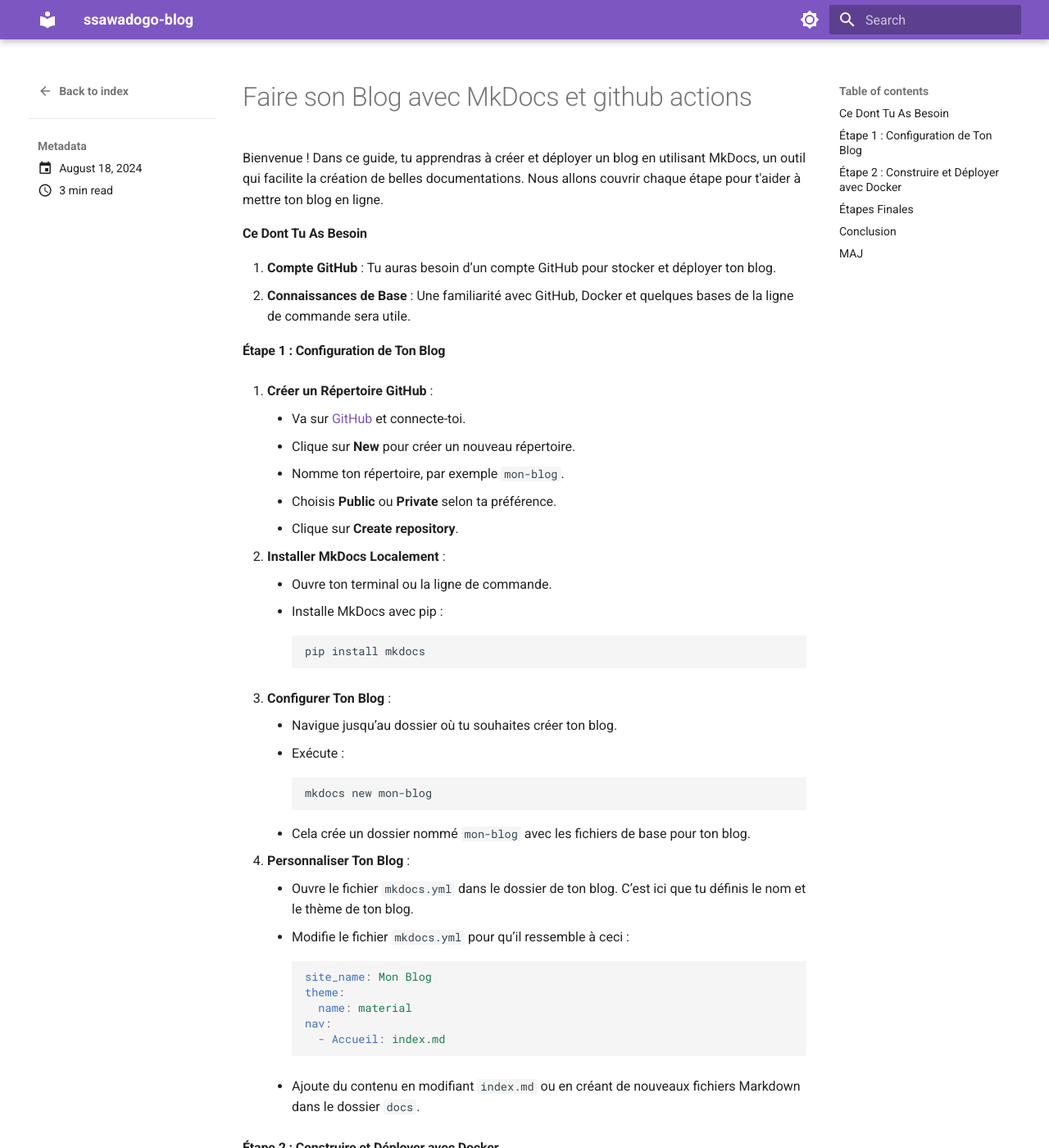
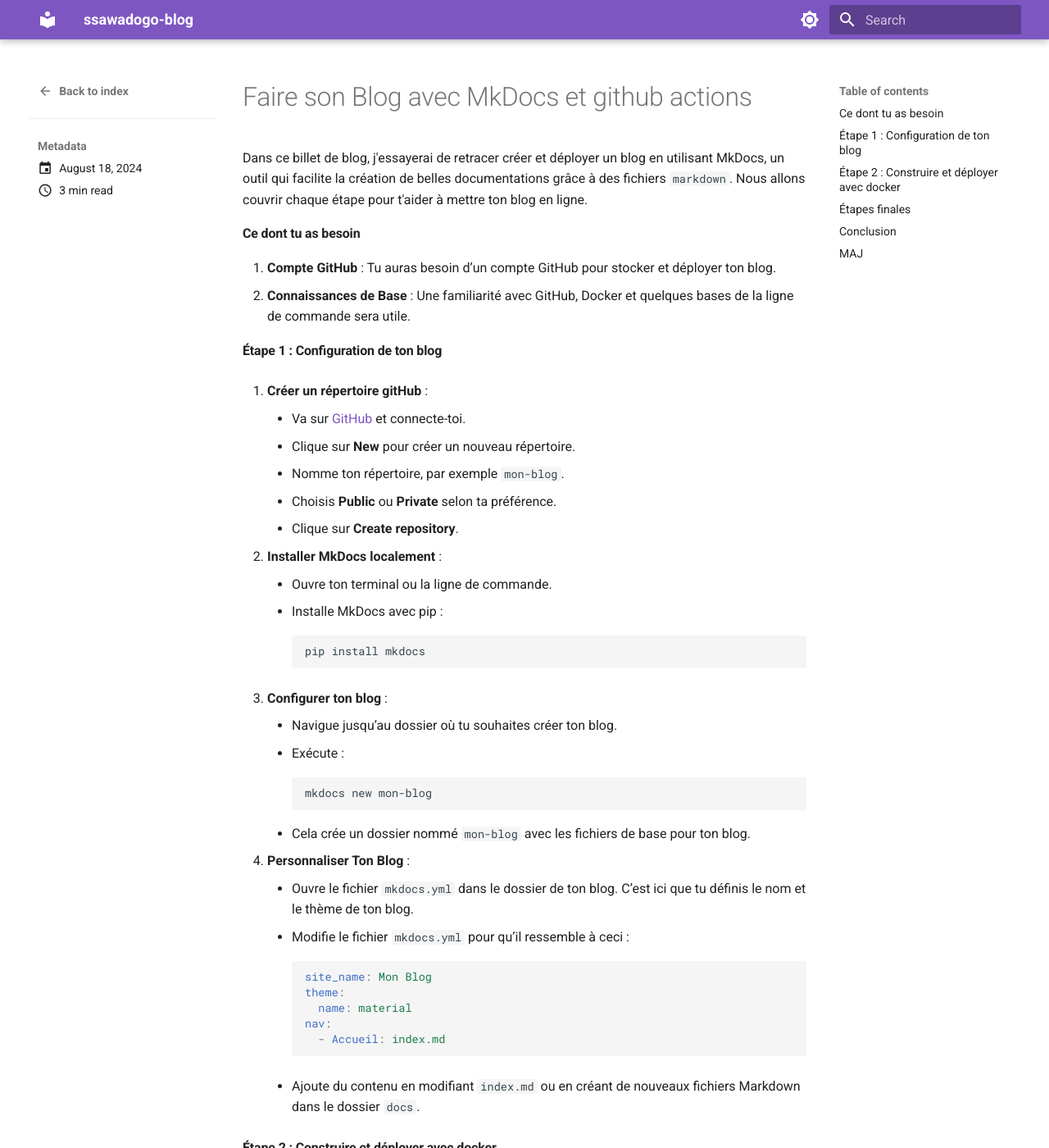
Before and after one commit to sawallesalfo/blog, an MkDocs documentation site: the page built from docs/posts/build_your_blog.md, in a window 1280 px wide and 1400 px high. Shown: the whole window at 82% size. Built offline with MkDocs 1.6.1 and Material for MkDocs 9.7.7, drawn with Linux system fonts in a browser that asks for light colours; some of the changed text lies outside the part shown.

Commit message:
:sparkles: translate article blog

````diff
--- a/docs/posts/build_your_blog.md
+++ b/docs/posts/build_your_blog.md
@@ -9,31 +9,31 @@ catégories :
 
 # Faire son Blog avec MkDocs et github actions
 
-Bienvenue ! Dans ce guide, tu apprendras à créer et déployer un blog en utilisant MkDocs, un outil qui facilite la création de belles documentations. Nous allons couvrir chaque étape pour t'aider à mettre ton blog en ligne.
+Dans ce billet de blog, j'essayerai de retracer  créer et déployer un blog en utilisant MkDocs, un outil qui facilite la création de belles documentations grâce à des fichiers `markdown`. Nous allons couvrir chaque étape pour t'aider à mettre ton blog en ligne.
 
-#### Ce Dont Tu As Besoin
+#### Ce dont tu as besoin
 
 1. **Compte GitHub** : Tu auras besoin d’un compte GitHub pour stocker et déployer ton blog.
 2. **Connaissances de Base** : Une familiarité avec GitHub, Docker et quelques bases de la ligne de commande sera utile.
 <!-- more -->
 
-#### Étape 1 : Configuration de Ton Blog
+#### Étape 1 : Configuration de ton blog
 
-1. **Créer un Répertoire GitHub** :
+1. **Créer un répertoire gitHub** :
    - Va sur [GitHub](https://github.com) et connecte-toi.
    - Clique sur **New** pour créer un nouveau répertoire.
    - Nomme ton répertoire, par exemple `mon-blog`.
    - Choisis **Public** ou **Private** selon ta préférence.
    - Clique sur **Create repository**.
 
-2. **Installer MkDocs Localement** :
+2. **Installer MkDocs localement** :
    - Ouvre ton terminal ou la ligne de commande.
    - Installe MkDocs avec pip :
      ```bash
      pip install mkdocs
      ```
 
-3. **Configurer Ton Blog** :
+3. **Configurer ton blog** :
    - Navigue jusqu’au dossier où tu souhaites créer ton blog.
    - Exécute :
      ```bash
@@ -55,7 +55,7 @@ Bienvenue ! Dans ce guide, tu apprendras à créer et déployer un blog en utili
 
    - Ajoute du contenu en modifiant `index.md` ou en créant de nouveaux fichiers Markdown dans le dossier `docs`.
 
-#### Étape 2 : Construire et Déployer avec Docker
+#### Étape 2 : Construire et déployer avec docker
 
 1. **Créer une Image Docker** :
    - Rédige un Dockerfile pour inclure MkDocs et les outils nécessaires.
@@ -83,7 +83,7 @@ Bienvenue ! Dans ce guide, tu apprendras à créer et déployer un blog en utili
      docker build -t mon-blog-image .
      ```
 
-2. **Déployer Ton Blog** :
+2. **Déployer ton blog** :
    - Crée un fichier workflow GitHub Actions pour automatiser le déploiement. Sauvegarde le fichier suivant sous `.github/workflows/deploy.yml` dans ton répertoire :
 
      ```yaml
@@ -124,9 +124,9 @@ Bienvenue ! Dans ce guide, tu apprendras à créer et déployer un blog en utili
              run: docker system prune -f
      ```
 
-#### Étapes Finales
+#### Étapes finales
 
-1. **Pousser Tes Modifications** :
+1. **Pousser tes modifications** :
    - Commit et pousse tes modifications vers GitHub :
      ```bash
      git add .
@@ -134,14 +134,14 @@ Bienvenue ! Dans ce guide, tu apprendras à créer et déployer un blog en utili
      git push origin main
      ```
 
-2. **Assurer les Permissions Correctes pour le Déploiement** :
+2. **Assurer les permissions correctes pour le déploiement** :
    - Pour éviter les problèmes de permission avec GitHub Actions, assure-toi que le `GITHUB_TOKEN` dispose des permissions nécessaires.
-   - **Vérifie les Paramètres du Répertoire** :
+   - **Vérifie les paramètres du répertoire** :
      - Va sur ton répertoire GitHub.
      - Navigue vers **Settings** > **Actions** > **General**.
      - Sous **Workflow permissions**, assure-toi que **Read and write permissions** sont sélectionnées.
 
-3. **Vérifier le Déploiement** :
+3. **Vérifier le déploiement** :
    - Va sur ton répertoire GitHub.
    - Navigue vers **Settings** > **Pages**.
    - Assure-toi que la source est définie sur la branche `gh-pages`.
````
